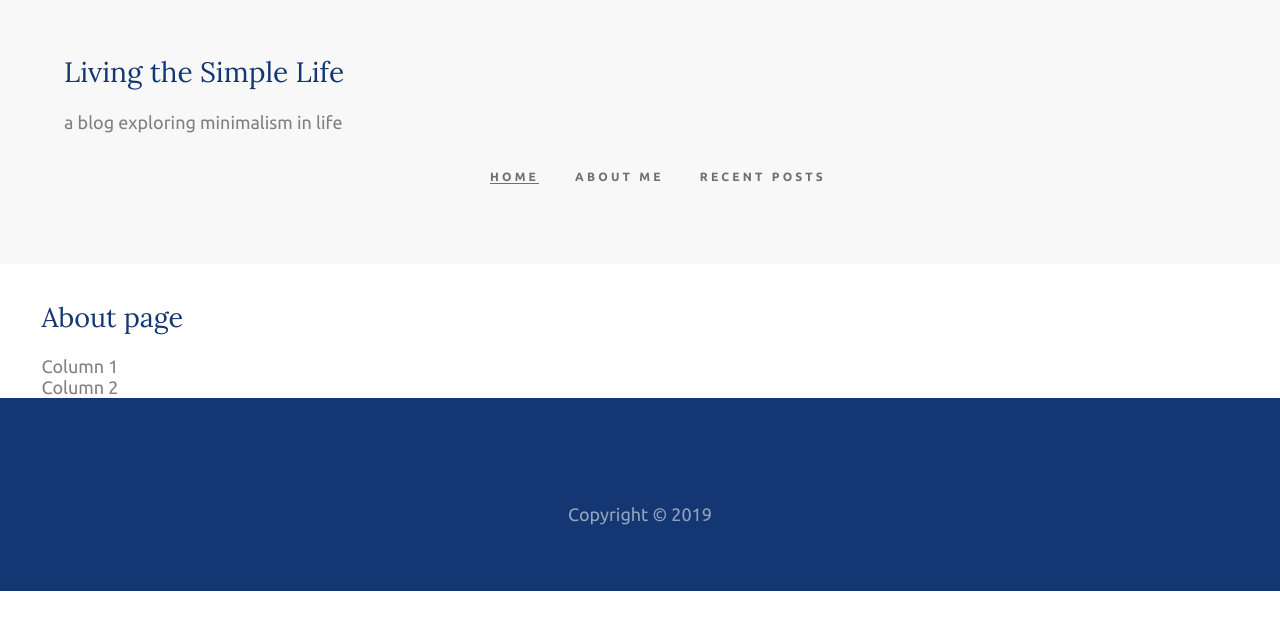
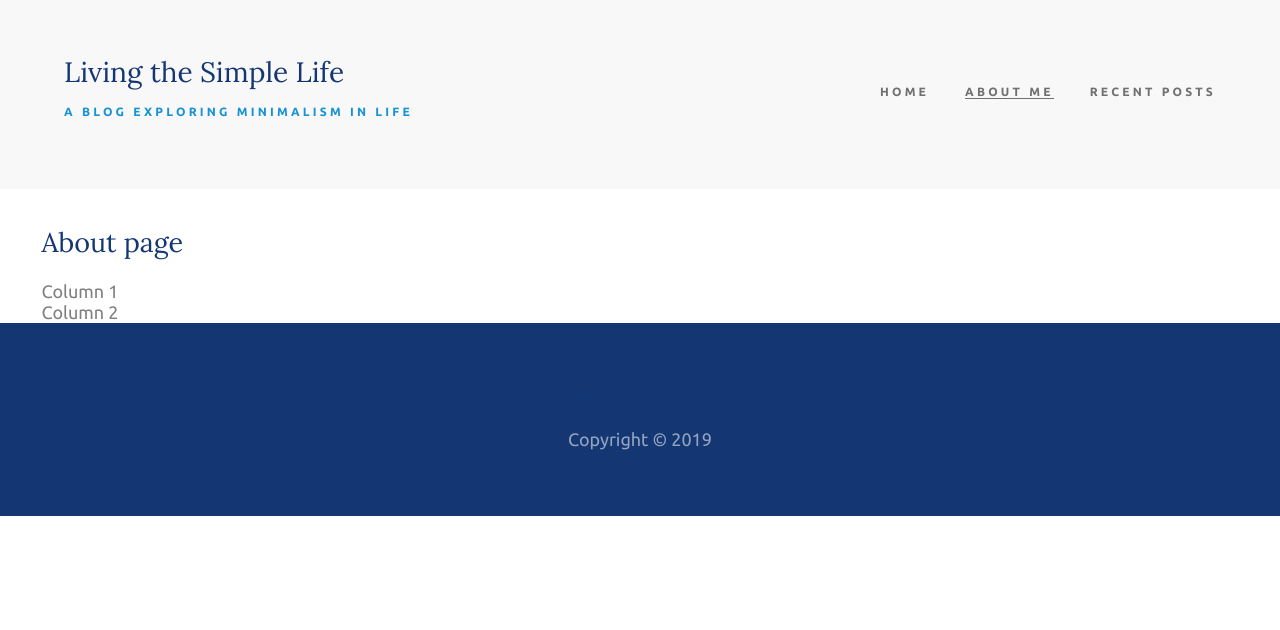
Before and after one commit to LewisNozaki/Living-the-Simple-Life, a plain HTML site: page about.html in a window 1280 px wide. Drawn offline with Linux system fonts and the light colour scheme.

Commit message:
setting up the about and posts page

```diff
--- a/about.html
+++ b/about.html
@@ -12,23 +12,24 @@
 <body>
   <!-- Header section -->
   <header>
-    <div class="container container-nav">
+    <div class="container container-flex">
       <div class="title">
         <h1>Living the Simple Life</h1>
 
-        <p class="subtitle">a blog exploring minimalism in life</p>
+        <p class="header-subtitle">a blog exploring minimalism in life</p>
       </div> <!--title-->
 
       <nav>
         <ul>
-          <li><a href="index.html" class="current-page">home</a></li>
-          <li><a href="about.html">about me</a></li>
+          <li><a href="index.html">home</a></li>
+          <li><a href="about.html" class="current-page">about me</a></li>
           <li><a href="recent-posts.html">recent posts</a></li>
         </ul>
       </nav> <!-- Navigation -->
     </div> <!--Container-->
   </header> <!-- Header-->
 
+  <div class="container container-flex"></div>
     <!-- Main Section -->
     <main>
       <div class="container container-main">
@@ -42,6 +43,7 @@
         </section>
       </div> <!--Container-->
     </main>
+  </div>
 
   <!-- Footer Section -->
   <footer>
```
Also changed, not shown: recent-posts.html (+4 -4 lines), index.html (line endings or trailing spaces). Lines whose indentation alone changed are shown as unchanged.
